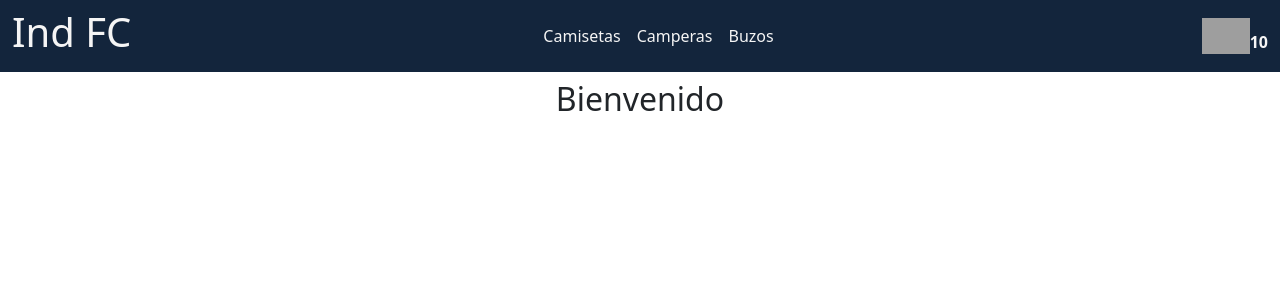
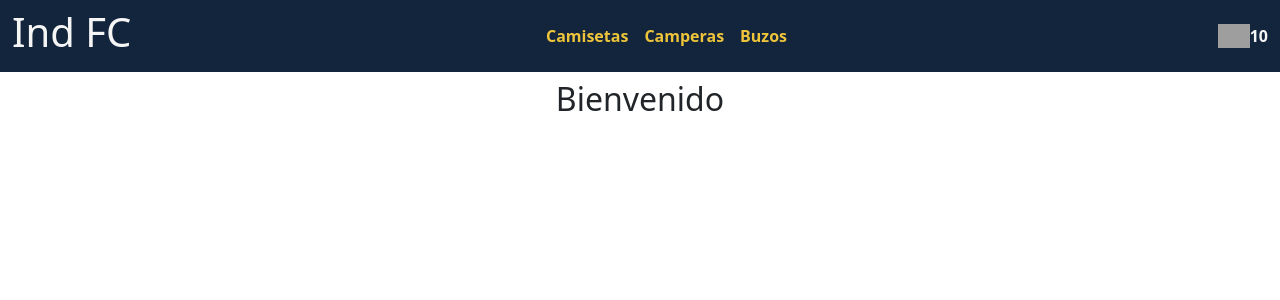
Before and after one commit to lucianoPrz/TPFinal-Perez, a React (Vite) app: page / in a window 1280 px wide. Shown: the top 300 px of the page. Built offline with nearby package versions, Linux system fonts and the light colour scheme; grey boxes are pictures that could not be loaded.

Commit message:
modificacion style li navbar

```diff
--- a/src/components/CartWidget/CartWidget.css
+++ b/src/components/CartWidget/CartWidget.css
@@ -1,5 +1,5 @@
 .imgCarrito{
-    width: 3rem;
+    width: 2rem;
 }
 
 strong{
--- a/src/components/NavBar/NavBar.css
+++ b/src/components/NavBar/NavBar.css
@@ -11,3 +11,7 @@
 h1{
     color: #F5F5F5;
 }
+
+.linkNav{
+    color: #EEC53A;
+}
--- a/src/components/NavBar/NavBar.jsx
+++ b/src/components/NavBar/NavBar.jsx
@@ -4,7 +4,7 @@ import './NavBar.css'
 const NavBar = () => {
     return (
         <header>
-            <nav id='botonera'  className="navbar navbar-expand-lg">
+            <nav id='botonera' className="navbar navbar-dark navbar-expand-lg">
                 <div className="container-fluid">
                     <h1>Ind FC</h1>
                     <button className="navbar-toggler" type="button" data-bs-toggle="collapse" data-bs-target="#navbarSupportedContent" aria-controls="navbarSupportedContent" aria-expanded="false" aria-label="Toggle navigation">
@@ -13,17 +13,17 @@ const NavBar = () => {
                     <div className="collapse navbar-collapse" id="navbarSupportedContent">
                         <ul className="navbar-nav m-auto mb-2 mb-lg-0">
                             <li className="nav-item">
-                                Camisetas
-                            </li>
-                            <li className="nav-item active">
-                                Camperas
+                                <strong className='linkNav'> Camisetas </strong>
                             </li>
                             <li className="nav-item">
-                                Buzos
+                                <strong className='linkNav'> Camperas </strong>
+                            </li>
+                            <li className="nav-item">
+                                <strong className='linkNav'> Buzos </strong>
                             </li>
                         </ul>
                     </div>
-                    <CartWidget/>
+                    <CartWidget />
                 </div>
             </nav>
 
```
